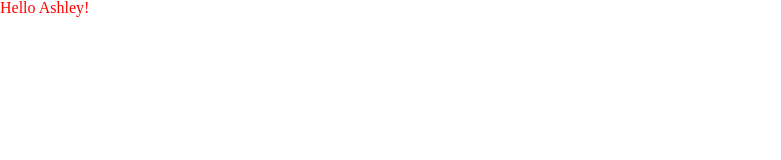
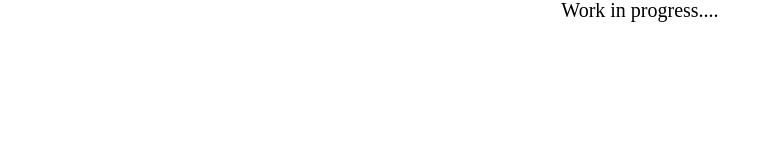
Before and after one commit to dbateman3/dbateman3.github.io, a plain HTML site: page index.html in a window 1280 px wide. Shown: the whole page, without its empty margins (0-781 px from the left). Drawn offline with Linux system fonts and the light colour scheme.

Commit message:
Added directories

```diff
--- a/index.html
+++ b/index.html
@@ -7,7 +7,9 @@
 	</head>
 
 	<body>
-		<h1>Hello Ashley!</h1>
+		<div class="container">
+			<h1>Work in progress....</h1>
+		</div>
 
 
 	</body>
--- a/style/main.css
+++ b/style/main.css
@@ -1,3 +1,5 @@
-h1 {
-	color: red;
+.container {
+	margin: auto;
+	text-align: center;
+	font-size: 20px;
 }
```
